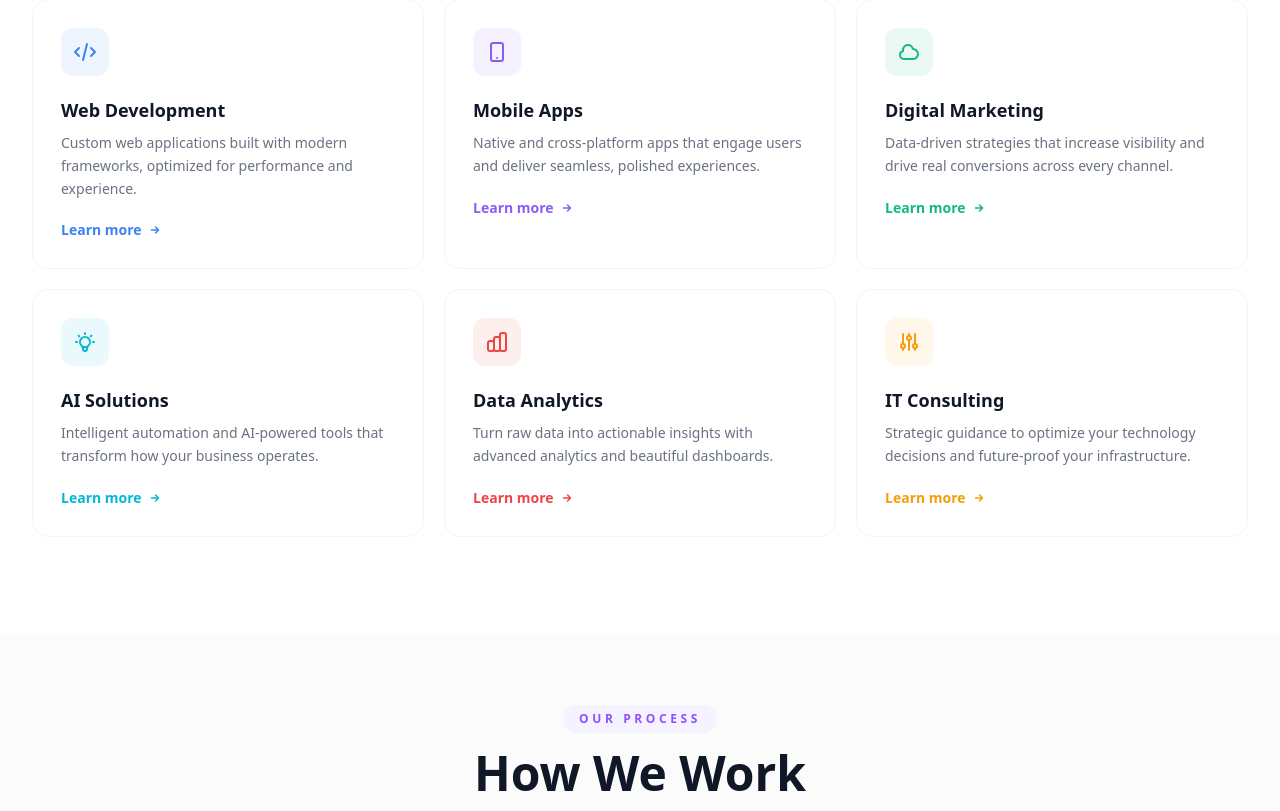
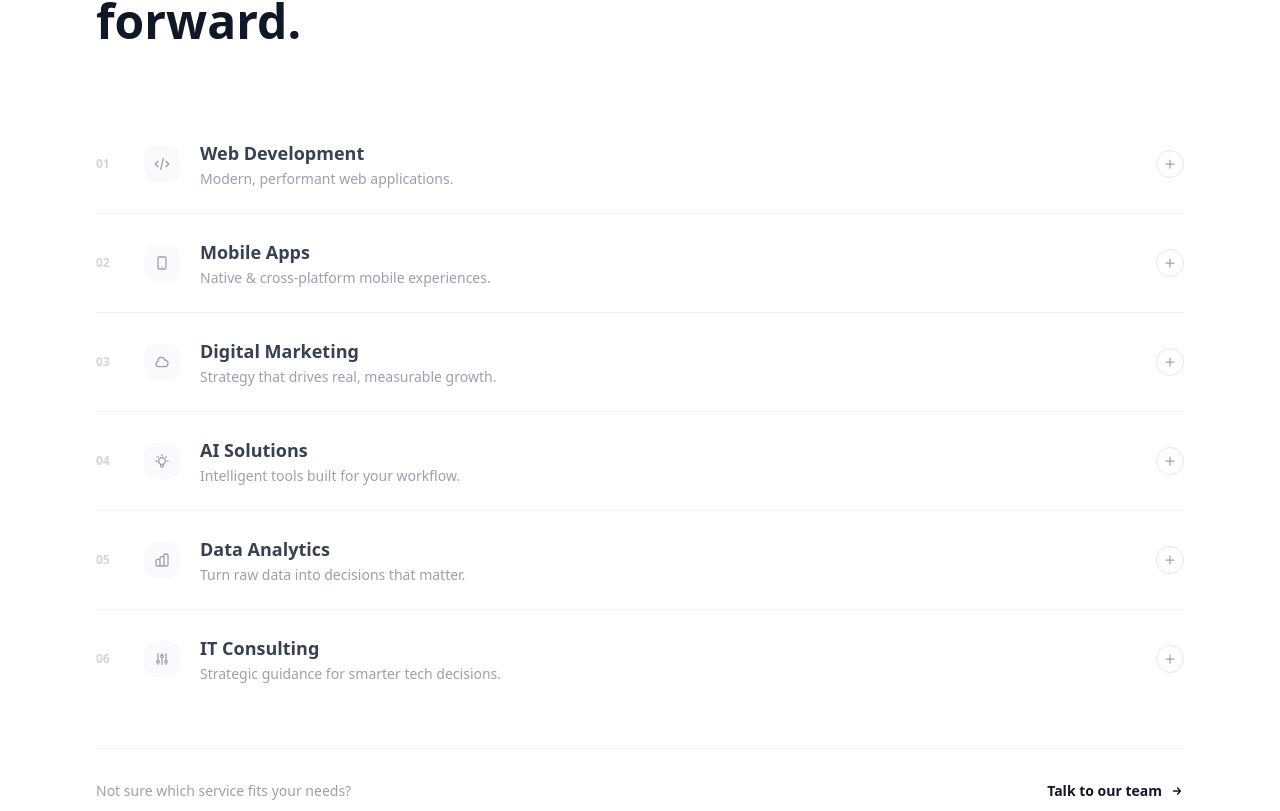
Before and after one commit to devidardhruvil-codes/BusinessProject, a Next.js app: page / in a window 1280 px wide. Shown: the part 1229-2040 px from the top of the page. Built offline with nearby package versions, Linux system fonts and the light colour scheme.

Commit message:
Services section changed because was too similar to the section in the about page

```diff
--- a/app/layout.tsx
+++ b/app/layout.tsx
@@ -14,7 +14,7 @@ const geistMono = Geist_Mono({
 });
 
 export const metadata: Metadata = {
-  title: "My Business",
+  title: "Brinova",
   description: "Generated by create next app",
 };
 
--- a/app/page.tsx
+++ b/app/page.tsx
@@ -1,4 +1,7 @@
+"use client";
+
 import Link from "next/link";
+import { useState } from "react";
 
 // ─── DATA ────────────────────────────────────────────────────────────────────
 
@@ -7,42 +10,60 @@ const services = [
     colorHex: "#3b82f6",
     iconPath: "M10 20l4-16m4 4l4 4-4 4M6 16l-4-4 4-4",
     title: "Web Development",
-    desc: "Custom web applications built with modern frameworks, optimized for performance and experience.",
+    shortDesc: "Modern, performant web applications.",
+    longDesc:
+      "We design and build custom web applications tailored to your business — from sleek marketing sites to complex platforms. Every project is built with scalability, speed, and great user experience at its core.",
+    highlights: ["Next.js & React", "API Integration", "Performance Audits"],
   },
   {
     colorHex: "#8b5cf6",
     iconPath:
       "M12 18h.01M8 21h8a2 2 0 002-2V5a2 2 0 00-2-2H8a2 2 0 00-2 2v14a2 2 0 002 2z",
     title: "Mobile Apps",
-    desc: "Native and cross-platform apps that engage users and deliver seamless, polished experiences.",
+    shortDesc: "Native & cross-platform mobile experiences.",
+    longDesc:
+      "From iOS to Android, we craft apps that feel at home on every device. Whether it's a consumer product or an internal tool, we prioritise smooth interactions and polished design at every screen size.",
+    highlights: ["iOS & Android", "React Native", "App Store Optimisation"],
   },
   {
     colorHex: "#10b981",
     iconPath:
       "M3 15a4 4 0 004 4h9a5 5 0 10-.1-9.999 5.002 5.002 0 10-9.78 2.096A4.001 4.001 0 003 15z",
     title: "Digital Marketing",
-    desc: "Data-driven strategies that increase visibility and drive real conversions across every channel.",
+    shortDesc: "Strategy that drives real, measurable growth.",
+    longDesc:
+      "We build data-driven campaigns across search, social, and email — all aligned to your revenue goals. No vanity metrics, just clear ROI and sustainable growth strategies that compound over time.",
+    highlights: ["SEO & SEM", "Paid Social", "Conversion Optimisation"],
   },
   {
     colorHex: "#06b6d4",
     iconPath:
       "M9.663 17h4.673M12 3v1m6.364 1.636l-.707.707M21 12h-1M4 12H3m3.343-5.657l-.707-.707m2.828 9.9a5 5 0 117.072 0l-.548.547A3.374 3.374 0 0014 18.469V19a2 2 0 11-4 0v-.531c0-.895-.356-1.754-.988-2.386l-.548-.547z",
     title: "AI Solutions",
-    desc: "Intelligent automation and AI-powered tools that transform how your business operates.",
+    shortDesc: "Intelligent tools built for your workflow.",
+    longDesc:
+      "From custom chatbots to automated pipelines, we integrate AI where it creates the most value for your business. We cut through the hype and focus on practical automation that saves time and scales effortlessly.",
+    highlights: ["Custom LLM Apps", "Process Automation", "AI Chatbots"],
   },
   {
     colorHex: "#ef4444",
     iconPath:
       "M9 19v-6a2 2 0 00-2-2H5a2 2 0 00-2 2v6a2 2 0 002 2h2a2 2 0 002-2zm0 0V9a2 2 0 012-2h2a2 2 0 012 2v10m-6 0a2 2 0 002 2h2a2 2 0 002-2m0 0V5a2 2 0 012-2h2a2 2 0 012 2v14a2 2 0 01-2 2h-2a2 2 0 01-2-2z",
     title: "Data Analytics",
-    desc: "Turn raw data into actionable insights with advanced analytics and beautiful dashboards.",
+    shortDesc: "Turn raw data into decisions that matter.",
+    longDesc:
+      "We build dashboards, reports, and analytics pipelines that surface the insights your team actually needs. From data warehousing to live visualisations, we make your data work as hard as you do.",
+    highlights: ["Custom Dashboards", "Data Pipelines", "BI Tools"],
   },
   {
     colorHex: "#f59e0b",
     iconPath:
       "M12 6V4m0 2a2 2 0 100 4m0-4a2 2 0 110 4m-6 8a2 2 0 100-4m0 4a2 2 0 110-4m0 4v2m0-6V4m6 6v10m6-2a2 2 0 100-4m0 4a2 2 0 110-4m0 4v2m0-6V4",
     title: "IT Consulting",
-    desc: "Strategic guidance to optimize your technology decisions and future-proof your infrastructure.",
+    shortDesc: "Strategic guidance for smarter tech decisions.",
+    longDesc:
+      "Navigating technology decisions is complex. We act as your trusted advisor — helping you choose, implement, and manage the right tools and infrastructure so you can focus on building your business.",
+    highlights: ["Tech Audits", "Architecture Planning", "Vendor Selection"],
   },
 ];
 
@@ -121,6 +142,11 @@ const techStack = [
 // ─── PAGE ────────────────────────────────────────────────────────────────────
 
 export default function Home() {
+  const [activeService, setActiveService] = useState<number | null>(null);
+
+  const toggle = (i: number) =>
+    setActiveService((prev) => (prev === i ? null : i));
+
   return (
     <main className="min-h-screen bg-white pt-6 md:pt-4">
       {/* ── HERO ── */}
@@ -130,12 +156,10 @@ export default function Home() {
         <div className="absolute top-1/2 left-1/2 -translate-x-1/2 -translate-y-1/2 w-96 h-96 bg-emerald-50 rounded-full blur-3xl opacity-30 pointer-events-none" />
 
         <div className="relative grid grid-cols-1 lg:grid-cols-2 gap-12 lg:gap-20 items-center">
-          {/* LEFT */}
           <div className="space-y-8 text-center lg:text-left">
             <span className="inline-block text-xs font-semibold tracking-[0.3em] uppercase text-blue-500 bg-blue-50 px-4 py-1.5 rounded-full">
               IT Services & Solutions
             </span>
-
             <h1 className="text-4xl sm:text-5xl lg:text-6xl font-bold leading-[1.05] text-gray-900 tracking-tight">
               Stay ahead with
               <br />
@@ -145,14 +169,11 @@ export default function Home() {
                 IT strategies.
               </span>
             </h1>
-
             <p className="text-base md:text-lg text-gray-500 max-w-lg mx-auto lg:mx-0 leading-relaxed">
               A results-driven IT services company focused on understanding your
               business goals and delivering scalable, modern technology
               solutions.
             </p>
-
-            {/* Trust badges */}
             <div className="flex flex-wrap items-center justify-center lg:justify-start gap-3 pt-1">
               {[
                 { label: "200+ Projects", color: "#3b82f6" },
@@ -171,7 +192,6 @@ export default function Home() {
                 </div>
               ))}
             </div>
-
             <div className="flex flex-col sm:flex-row gap-3 justify-center lg:justify-start pt-1">
               <Link
                 href="/contact"
@@ -201,14 +221,12 @@ export default function Home() {
             </div>
           </div>
 
-          {/* RIGHT — floating cards */}
           <div className="relative h-[420px] sm:h-[500px] lg:h-[560px] rounded-3xl overflow-hidden bg-gray-900 shadow-2xl ring-1 ring-white/10">
             <div className="absolute inset-0 opacity-[0.08]">
               <div className="w-full h-full bg-[linear-gradient(to_right,#ffffff_1px,transparent_1px),linear-gradient(to_bottom,#ffffff_1px,transparent_1px)] bg-[size:48px_48px]" />
             </div>
             <div className="absolute top-0 right-0 w-72 h-72 bg-blue-500/15 rounded-full blur-3xl" />
             <div className="absolute bottom-0 left-0 w-72 h-72 bg-violet-500/15 rounded-full blur-3xl" />
-            <div className="absolute top-1/2 left-1/2 -translate-x-1/2 -translate-y-1/2 w-48 h-48 bg-emerald-500/10 rounded-full blur-2xl" />
             <div className="absolute inset-0 p-6 md:p-8">
               {techStack.map((item, i) => (
                 <div
@@ -265,36 +283,54 @@ export default function Home() {
         </div>
       </section>
 
-      {/* ── SERVICES ── */}
-      <section className="px-4 sm:px-6 lg:px-8 py-16 md:py-24 max-w-7xl mx-auto">
-        <div className="text-center mb-14">
-          <span className="inline-block text-xs font-semibold tracking-[0.3em] uppercase text-blue-500 bg-blue-50 px-4 py-1.5 rounded-full mb-4">
+      {/* ── SERVICES ACCORDION ── */}
+      <section className="px-4 sm:px-6 lg:px-8 py-20 md:py-28 max-w-6xl mx-auto">
+        {/* Section header — asymmetric two-col */}
+        <div className="grid grid-cols-1 lg:grid-cols-2 gap-8 mb-16">
+          <div>
+            <span className="inline-block text-xs font-semibold tracking-[0.3em] uppercase text-blue-500 bg-blue-50 px-4 py-1.5 rounded-full mb-5">
               What We Offer
             </span>
-          <h2 className="text-3xl sm:text-4xl lg:text-5xl font-bold text-gray-900 mb-4">
-            Services Built to Scale
+            <h2 className="text-3xl sm:text-4xl lg:text-5xl font-bold text-gray-900 leading-tight">
+              Six ways we move
+              <br />
+              your business forward.
             </h2>
-          <p className="text-lg text-gray-500 max-w-2xl mx-auto">
-            A comprehensive range of IT services designed to move your business
-            forward.
-          </p>
           </div>
-        <div className="grid grid-cols-1 md:grid-cols-2 lg:grid-cols-3 gap-5">
-          {services.map((s, i) => (
+        </div>
+
+        {/* Accordion */}
+        <div className="divide-y divide-gray-100">
+          {services.map((s, i) => {
+            const isOpen = activeService === i;
+            return (
+              <div key={i}>
+                {/* Trigger row */}
+                <button
+                  onClick={() => toggle(i)}
+                  className="w-full flex items-center gap-5 py-6 text-left"
+                >
+                  {/* Number */}
+                  <span
+                    className="text-xs font-bold tabular-nums w-7 flex-shrink-0 transition-colors duration-300"
+                    style={{ color: isOpen ? s.colorHex : "#d1d5db" }}
+                  >
+                    {String(i + 1).padStart(2, "0")}
+                  </span>
+
+                  {/* Icon pill */}
                   <div
-              key={i}
-              className="group bg-white border border-gray-100 rounded-2xl p-7 hover:shadow-xl hover:-translate-y-1 transition-all duration-300 cursor-default"
-            >
-              <div
-                className="w-12 h-12 rounded-xl flex items-center justify-center mb-5"
-                style={{ background: `${s.colorHex}15` }}
+                    className="w-9 h-9 rounded-xl flex items-center justify-center flex-shrink-0 transition-all duration-300"
+                    style={{
+                      background: isOpen ? `${s.colorHex}18` : "#f9fafb",
+                    }}
                   >
                     <svg
-                  className="w-6 h-6"
+                      className="w-4 h-4 transition-colors duration-300"
                       fill="none"
                       viewBox="0 0 24 24"
-                  stroke={s.colorHex}
                       strokeWidth={2}
+                      stroke={isOpen ? s.colorHex : "#9ca3af"}
                     >
                       <path
                         strokeLinecap="round"
@@ -303,19 +339,84 @@ export default function Home() {
                       />
                     </svg>
                   </div>
-              <h3 className="text-lg font-bold text-gray-900 mb-2">
+
+                  {/* Title + collapsed hint */}
+                  <div className="flex-1 min-w-0">
+                    <span
+                      className="block text-base sm:text-lg font-semibold transition-colors duration-200"
+                      style={{ color: isOpen ? "#111827" : "#374151" }}
+                    >
                       {s.title}
-              </h3>
-              <p className="text-gray-500 leading-relaxed text-sm mb-5">
-                {s.desc}
+                    </span>
+                    {!isOpen && (
+                      <span className="block text-sm text-gray-400 mt-0.5 truncate">
+                        {s.shortDesc}
+                      </span>
+                    )}
+                  </div>
+
+                  {/* +/× toggle */}
+                  <div
+                    className="w-7 h-7 rounded-full border flex items-center justify-center flex-shrink-0 transition-all duration-300"
+                    style={{
+                      borderColor: isOpen ? s.colorHex : "#e5e7eb",
+                      background: isOpen ? `${s.colorHex}10` : "transparent",
+                    }}
+                  >
+                    <svg
+                      className="w-3 h-3 transition-transform duration-300"
+                      style={{
+                        transform: isOpen ? "rotate(45deg)" : "rotate(0deg)",
+                        color: isOpen ? s.colorHex : "#9ca3af",
+                      }}
+                      fill="none"
+                      viewBox="0 0 24 24"
+                      stroke="currentColor"
+                      strokeWidth={2.5}
+                    >
+                      <path
+                        strokeLinecap="round"
+                        strokeLinejoin="round"
+                        d="M12 4v16m8-8H4"
+                      />
+                    </svg>
+                  </div>
+                </button>
+
+                {/* Expanded panel */}
+                <div
+                  className="overflow-hidden transition-all duration-500 ease-in-out"
+                  style={{
+                    maxHeight: isOpen ? "320px" : "0px",
+                    opacity: isOpen ? 1 : 0,
+                  }}
+                >
+                  <div className="pl-[4.25rem] pb-8 pr-4 sm:pr-12 grid grid-cols-1 sm:grid-cols-2 gap-8">
+                    <p className="text-gray-500 text-sm leading-relaxed">
+                      {s.longDesc}
                     </p>
-              <div
-                className="flex items-center gap-1.5 text-sm font-semibold transition-colors duration-200"
+                    <div className="space-y-5">
+                      <div className="space-y-2.5">
+                        {s.highlights.map((h, hi) => (
+                          <div key={hi} className="flex items-center gap-2.5">
+                            <span
+                              className="w-1.5 h-1.5 rounded-full flex-shrink-0"
+                              style={{ background: s.colorHex }}
+                            />
+                            <span className="text-sm text-gray-600 font-medium">
+                              {h}
+                            </span>
+                          </div>
+                        ))}
+                      </div>
+                      <Link
+                        href="/contact"
+                        className="inline-flex items-center gap-2 text-sm font-semibold transition-colors duration-200 group/link"
                         style={{ color: s.colorHex }}
                       >
-                Learn more
+                        Get a free consultation
                         <svg
-                  className="w-3.5 h-3.5 group-hover:translate-x-1 transition-transform duration-200"
+                          className="w-3.5 h-3.5 group-hover/link:translate-x-1 transition-transform duration-200"
                           fill="none"
                           viewBox="0 0 24 24"
                           stroke="currentColor"
@@ -327,9 +428,39 @@ export default function Home() {
                             d="M13 7l5 5m0 0l-5 5m5-5H6"
                           />
                         </svg>
+                      </Link>
                     </div>
                   </div>
-          ))}
+                </div>
+              </div>
+            );
+          })}
+        </div>
+
+        {/* Footer nudge */}
+        <div className="mt-10 pt-8 border-t border-gray-100 flex flex-col sm:flex-row items-start sm:items-center justify-between gap-4">
+          <p className="text-sm text-gray-400">
+            Not sure which service fits your needs?
+          </p>
+          <Link
+            href="/contact"
+            className="inline-flex items-center gap-2 text-sm font-semibold text-gray-900 hover:text-gray-500 transition-colors duration-200"
+          >
+            Talk to our team
+            <svg
+              className="w-3.5 h-3.5"
+              fill="none"
+              viewBox="0 0 24 24"
+              stroke="currentColor"
+              strokeWidth={2.5}
+            >
+              <path
+                strokeLinecap="round"
+                strokeLinejoin="round"
+                d="M13 7l5 5m0 0l-5 5m5-5H6"
+              />
+            </svg>
+          </Link>
         </div>
       </section>
 
```
Lines whose indentation alone changed are shown as unchanged.
